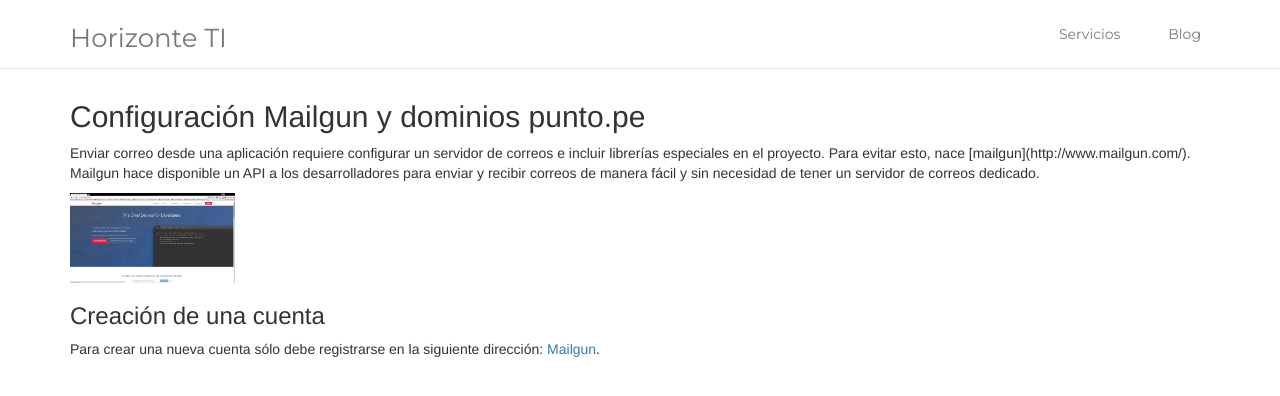
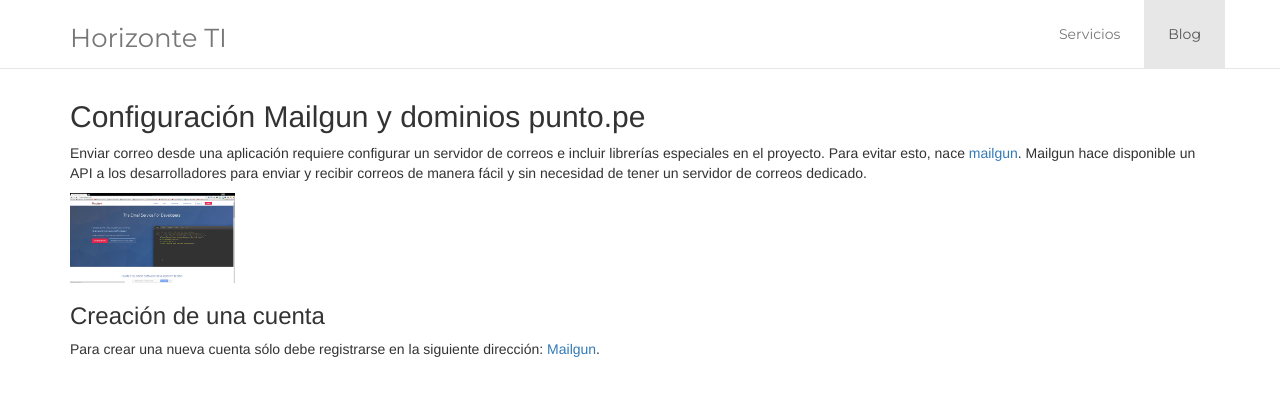
Before and after one commit to horizonteti/horizonteti.github.io, a Jekyll site: the page built from _posts/2016-02-13-mailgun-puntope-configuracion.html, in a window 1280 px wide and 900 px high, cut to the strip 0-415 px from the top of the window. Shown: the top 396 px of the strip. Built offline with Jekyll 4.4.1, drawn with Linux system fonts in a browser that asks for light colours.

Commit message:
styles blog

```diff
--- a/_layouts/post.html
+++ b/_layouts/post.html
@@ -9,7 +9,7 @@
     <div class="collapse navbar-collapse">
       <ul class="nav navbar-nav navbar-right">
         <li><a href="/#services">Servicios</a></li>
-          <li><a href="/blog">Blog</a></li>
+        <li class="active"><a href="/blog">Blog</a></li>
       </ul>
     </div>
   </div>
--- a/_posts/2016-02-13-mailgun-puntope-configuracion.html
+++ b/_posts/2016-02-13-mailgun-puntope-configuracion.html
@@ -4,7 +4,7 @@
 layout: post
 date: 13/02/2016 18:20
 ---
-<p>Enviar correo desde una aplicación requiere configurar un servidor de correos e incluir librerías especiales en el proyecto. Para evitar esto, nace [mailgun](http://www.mailgun.com/). Mailgun hace disponible un API a los desarrolladores para enviar y recibir correos de manera fácil y sin necesidad de tener un servidor de correos dedicado.</p>
+<p>Enviar correo desde una aplicación requiere configurar un servidor de correos e incluir librerías especiales en el proyecto. Para evitar esto, nace <a href="http://www.mailgun.com/" target="_blank">mailgun</a>. Mailgun hace disponible un API a los desarrolladores para enviar y recibir correos de manera fácil y sin necesidad de tener un servidor de correos dedicado.</p>
 
 <div class="row">
   <div class="col-sm-8 col-sm-2">
```
